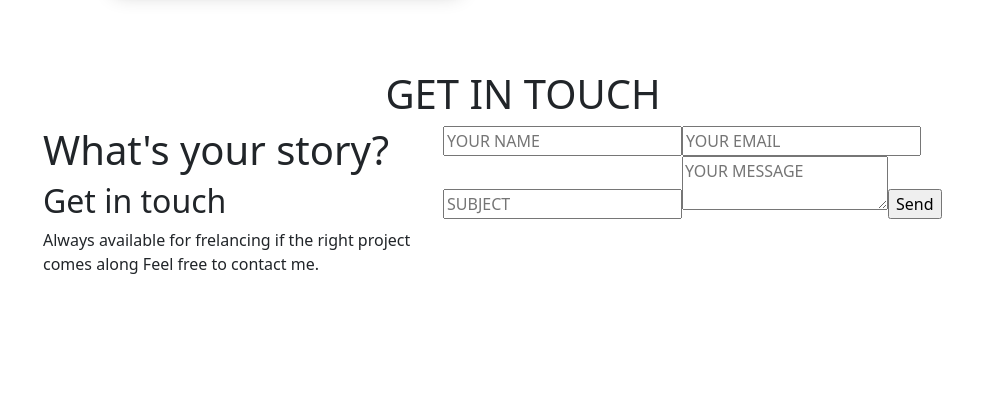
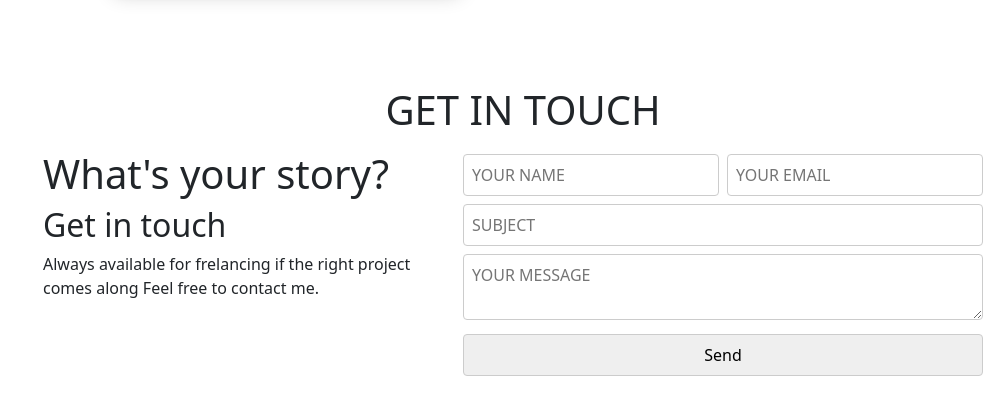
Before and after one commit to mdsajedul/mdsajedul, a React (Create React App) app: page / in a window 1280 px wide. Shown: the part 825-1218 px from the top of the page, without its empty margins (277-1280 px from the left). Before the commit the page ends 1117 px from the top, so only its background shows below. Built offline with nearby package versions, Linux system fonts and the light colour scheme.

Commit message:
form design

```diff
--- a/package.json
+++ b/package.json
@@ -19,6 +19,7 @@
     "react-bootstrap": "^2.0.2",
     "react-dom": "^17.0.2",
     "react-router-dom": "^6.2.1",
+    "react-router-hash-link": "^2.4.3",
     "react-scripts": "4.0.3",
     "swiper": "^6.0.2",
     "typewriter-effect": "^2.18.2",
--- a/src/components/Banner/Banner.js
+++ b/src/components/Banner/Banner.js
@@ -5,7 +5,7 @@ import Typewriter from 'typewriter-effect';
 
 const Banner = () => {
     return (
-        <div >
+        <div id='home' >
             <div className='banner-style'></div>
 
             <div className="content p-5 ">
--- a/src/components/Contact-Me/ContactMe.js
+++ b/src/components/Contact-Me/ContactMe.js
@@ -1,5 +1,6 @@
 import React, { useRef } from 'react';
 import emailjs from '@emailjs/browser';
+import './contactMe.css'
 
 
 const ContactMe = () => {
@@ -17,8 +18,8 @@ const ContactMe = () => {
       };
 
     return (
-        <div className='container'>
-            <h1 className='text-center'>GET IN TOUCH</h1>
+        <div id='contact' className='container my-3'>
+            <h1 className='text-center mb-3'>GET IN TOUCH</h1>
             <div className='row gx-0'>
                 <div className="col-lg-5">
                     <div>
@@ -27,18 +28,34 @@ const ContactMe = () => {
                         <p>Always available for frelancing if the right project comes along Feel free to contact me.</p>
                     </div>
                 </div>
-                <div className="col-lg-7">
+                <div className="col-lg-7 px-3">
                 <form ref={form} onSubmit={sendEmail}>
 
-                    <input placeholder='YOUR NAME' type="text" name="user_name" />
+                    <div className='row gx-0'>
 
-                    <input placeholder='YOUR EMAIL' type="email" name="user_email" />
+                        <div className="col-lg-6 p-1">
+                            <input placeholder='YOUR NAME' type="text" name="user_name" />
+                        </div>
 
-                    <input placeholder='SUBJECT' type="text" name="user_subject" id="" />
+                        <div className="col-lg-6 p-1">
+                            <input placeholder='YOUR EMAIL' type="email" name="user_email" />
+                        </div>
 
-                    <textarea placeholder='YOUR MESSAGE' name="message" />
+                    </div>
 
-                    <input type="submit" value="Send" />
+                   <div className="p-1">
+                        <input placeholder='SUBJECT' type="text" name="user_subject" id="" />
+                   </div>
+
+                    <div className='p-1'>
+                        <textarea placeholder='YOUR MESSAGE' name="message" />
+                    </div>
+
+                    <div className="p-1">
+                        <input type="submit" value="Send" />
+                    </div>
+
+
                 </form>
                 </div>
             </div>
--- /dev/null
+++ b/src/components/Contact-Me/contactMe.css
@@ -0,0 +1,21 @@
+input[type=text], select, textarea {
+    width: 100%;
+    padding: 8px;
+    border: 1px solid #ccc;
+    border-radius: 4px;
+    resize: vertical;
+  }
+input[type=email], select, textarea {
+    width: 100%;
+    padding: 8px;
+    border: 1px solid #ccc;
+    border-radius: 4px;
+    resize: vertical;
+  }
+input[type=submit], select, textarea {
+    width: 100%;
+    padding: 8px;
+    border: 1px solid #ccc;
+    border-radius: 4px;
+    resize: vertical;
+  }
--- a/src/components/Left-Panel/LeftPanel.js
+++ b/src/components/Left-Panel/LeftPanel.js
@@ -17,7 +17,7 @@ const LeftPanel = () => {
                 <img className='left-pro-image ' src={myImage} alt="" />
                 <div className='my-3 mx-3'>
                     <Nav.Link href="#home"> <i class="fas fa-home"></i> Home</Nav.Link>
-                    <Nav.Link href="#pricing"> <i class="fas fa-user"></i> About Me</Nav.Link>
+                    <Nav.Link href="#about"> <i class="fas fa-user"></i> About Me</Nav.Link>
                     <Nav.Link href="#contact"> <i class="fas fa-envelope"></i> Contact</Nav.Link>
                 </div>
             </Nav>
```
Also changed, not shown: 1 other file (tests, documents, lock files or other folders).
